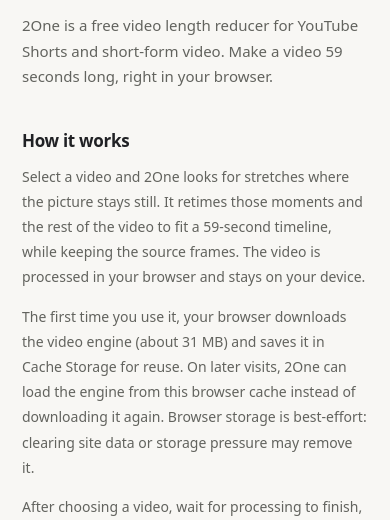
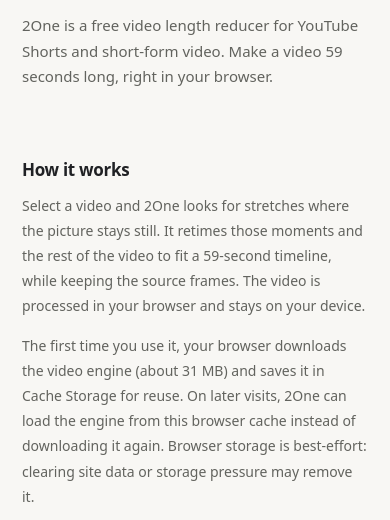
Before and after one commit to soroush-zendedel/2One, a website built with Vite: page about.html in a window 390 px wide. Shown: the part 309-829 px from the top of the page. Built offline with nearby package versions, Linux system fonts and the light colour scheme.

Commit message:
Center mobile layout within dynamic viewport

```diff
--- a/src/style.css
+++ b/src/style.css
@@ -1,7 +1,7 @@
 :root{font-family:system-ui,-apple-system,'Segoe UI',sans-serif;color:#202124;background:#f8f7f4;font-synthesis:none;text-rendering:optimizeLegibility;-webkit-font-smoothing:antialiased;--muted:#777772;--line:#e8e6e1;--accent:#202124;--surface:#fff}
 *{box-sizing:border-box}
-body{margin:0;min-width:320px;min-height:100vh;background:#f8f7f4}
-.app-shell{width:min(100% - 48px,1040px);min-height:100svh;margin:auto;display:flex;flex-direction:column}
+body{margin:0;min-width:320px;min-height:100dvh;background:#f8f7f4}
+.app-shell{width:min(100% - 48px,1040px);min-height:100svh;min-height:100dvh;margin:auto;display:flex;flex-direction:column}
 .topbar{height:72px;display:flex;align-items:center;justify-content:space-between;border-bottom:1px solid var(--line)}
 .brand{color:#202124;text-decoration:none;font-size:21px;font-weight:700;letter-spacing:-1.2px}
 .topbar-links{display:flex;align-items:center;gap:10px}
@@ -63,8 +63,8 @@
 [hidden]{display:none!important}
 
 @media(max-width:600px){
-  body{min-height:100svh;background:#f8f7f4}
-  .app-shell{width:100%;min-height:100svh;padding:0 22px env(safe-area-inset-bottom)}
+  body{min-height:100dvh;background:#f8f7f4}
+  .app-shell{width:100%;min-height:100svh;min-height:100dvh;padding:env(safe-area-inset-top) 22px env(safe-area-inset-bottom)}
   .topbar{height:64px;flex:none;border-bottom-color:#eeede8}
   .brand{font-size:19px}
   .topbar-links{gap:7px}
@@ -72,7 +72,8 @@
   .language-link{width:38px;padding:0!important;font-size:11px!important;font-weight:600}
   .language-full{display:none}
   .language-short{display:inline}
-  .studio{width:100%;margin:auto;transform:translateY(-2vh)}
+  main{display:flex;flex-direction:column}
+  .studio{width:100%;margin:auto;transform:translateY(clamp(0px,2.5dvh,20px))}
   .intro{margin-bottom:27px}
   .eyebrow{margin-bottom:14px;font-size:10px}
   h1{font-size:clamp(33px,9vw,39px);letter-spacing:-1.3px}
```
